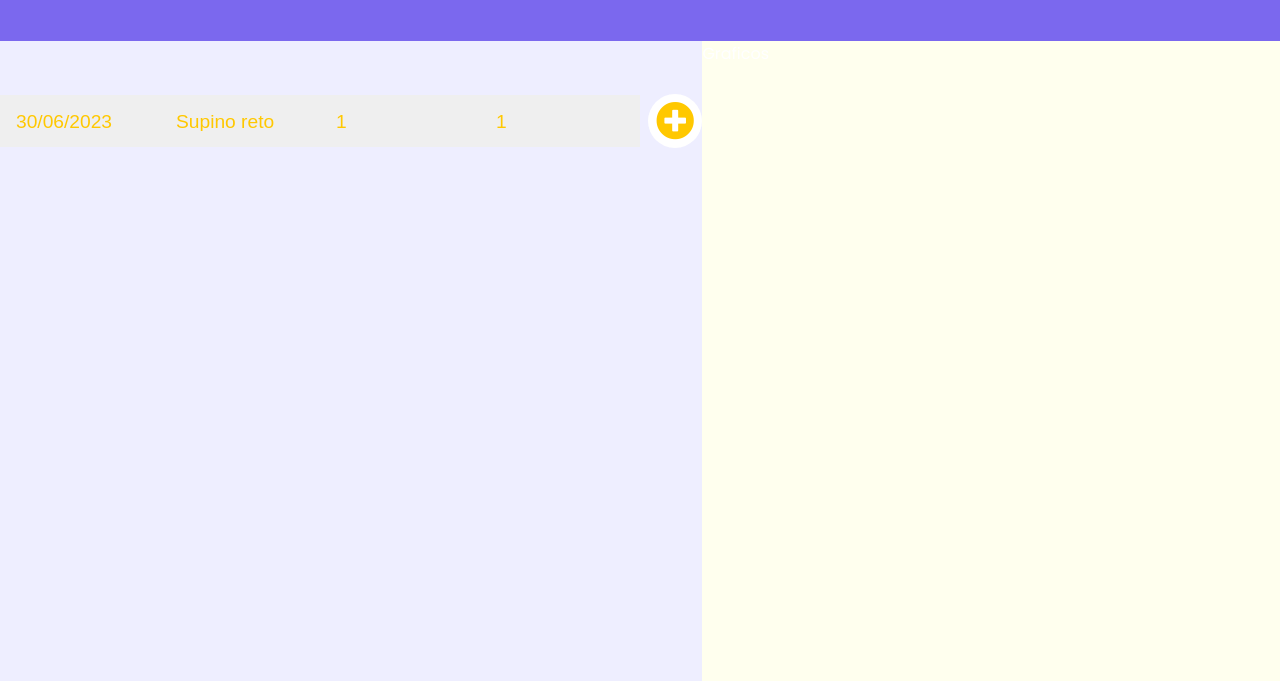
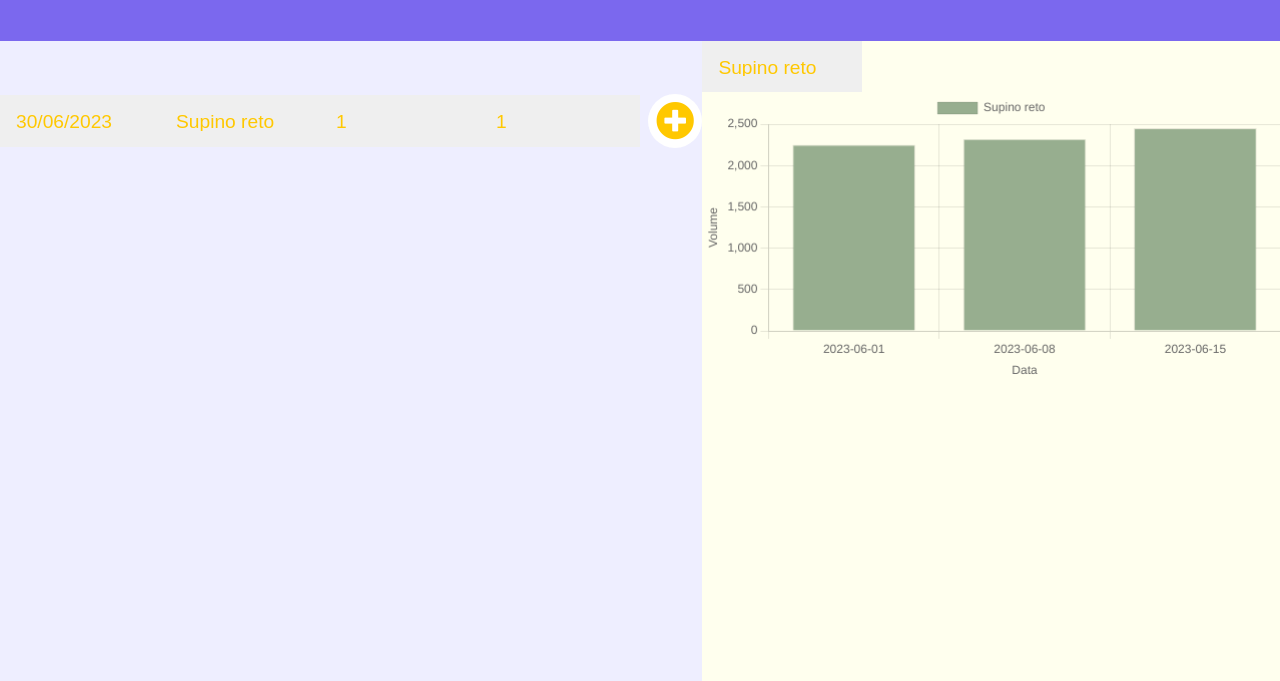
Before and after one commit to Andreivilla/ODAW-Trabalho-final, a plain HTML site: page front/index.html in a window 1280 px wide. Shown: the part 119-800 px from the top of the page. Drawn offline with nearby package versions, Linux system fonts and the light colour scheme.

Commit message:
graficos

```diff
--- /dev/null
+++ b/front/graphScript.js
@@ -0,0 +1,108 @@
+    // Função para fazer a requisição do arquivo JSON
+    function loadJSON(callback) {
+        const xobj = new XMLHttpRequest();
+        xobj.overrideMimeType("application/json");
+        xobj.open("GET", "servidorquedevemandar/exercicios.json", true);
+        xobj.onreadystatechange = function() {
+          if (xobj.readyState === 4 && xobj.status === 200) {
+            callback(xobj.responseText);
+          }
+        };
+        xobj.send(null);
+      }
+
+      // Função para criar o gráfico com base nos dados do JSON
+      function createChart(jsonData, exercicio) {
+        // Dados do JSON
+        const data = JSON.parse(jsonData);
+
+        // Encontrar o objeto do exercício selecionado
+        const exercicioData = data.historico_cargas.find(item => item.nome === exercicio);
+
+        // Obter as datas e volumes do exercício selecionado
+        const datas = exercicioData.datas;
+        const volumes = exercicioData.volume;
+
+        // Verificar se o gráfico já existe e destruí-lo antes de criar um novo
+        const existingChart = Chart.getChart("myChart");
+        if (existingChart) {
+          existingChart.destroy();
+        }
+
+        // Criar gráfico de colunas
+        const ctx = document.getElementById("myChart").getContext("2d");
+        new Chart(ctx, {
+          type: "bar",
+          data: {
+            labels: datas,
+            datasets: [{
+              label: exercicio,
+              data: volumes,
+              backgroundColor: getRandomColor(), // Função auxiliar para gerar cores aleatórias
+              borderWidth: 1
+            }]
+          },
+          options: {
+            responsive: true,
+            title: {
+              display: true,
+              text: "Volume de cargas por exercício"
+            },
+            scales: {
+              y: {
+                beginAtZero: true,
+                title: {
+                  display: true,
+                  text: "Volume"
+                }
+              },
+              x: {
+                title: {
+                  display: true,
+                  text: "Data"
+                }
+              }
+            }
+          }
+        });
+      }
+
+      // Função auxiliar para gerar cores aleatórias
+      function getRandomColor() {
+        const letters = "0123456789ABCDEF";
+        let color = "#";
+        for (let i = 0; i < 6; i++) {
+          color += letters[Math.floor(Math.random() * 16)];
+        }
+        return color;
+      }
+
+      // Função para atualizar o gráfico quando o exercício selecionado é alterado
+      function updateChart() {
+        const exercicioSelect = document.getElementById("exercicioSelect");
+        const exercicioSelecionado = exercicioSelect.value;
+
+        // Carregar o JSON e criar o gráfico com base no exercício selecionado
+        loadJSON(function(response) {
+          createChart(response, exercicioSelecionado);
+        });
+      }
+
+      // Carregar o JSON e criar o gráfico inicial com base nos exercícios disponíveis
+      loadJSON(function(response) {
+        const exercicioSelect = document.getElementById("exercicioSelect");
+        const data = JSON.parse(response);
+        const exercicios = data.historico_cargas;
+
+        // Preencher o seletor com as opções de exercício
+        exercicios.forEach(function(exercicio) {
+          const option = document.createElement("option");
+          option.value = exercicio.nome;
+          option.text = exercicio.nome;
+          exercicioSelect.appendChild(option);
+        });
+
+        // Selecionar o primeiro exercício por padrão
+        const exercicioSelecionado = exercicioSelect.value;
+        createChart(response, exercicioSelecionado);
+      });
--- a/front/index.html
+++ b/front/index.html
@@ -50,9 +50,14 @@
             </div>
         </div>
 
-        <div class="right">Graficos</div>
+        <div class="right">
+          <select id="exercicioSelect" onchange="updateChart()">
+          </select>
+          <canvas id="myChart"></canvas>
+        </div>
     </div>
-
+    <script src="https://cdn.jsdelivr.net/npm/chart.js"></script>
+    <script src="./graphScript.js"></script>
     <script src="./inputScript.js"></script>
     <script src="./script.js"></script>
 
--- /dev/null
+++ b/front/servidorquedevemandar/exercicios.json
@@ -0,0 +1,24 @@
+{
+    "historico_cargas": [
+      {
+        "nome": "Supino reto",
+        "datas": ["2023-06-01", "2023-06-08", "2023-06-15"],
+        "volume": [2250, 2320, 2450]
+      },
+      {
+        "nome": "Supino inclinado",
+        "datas": ["2023-06-03", "2023-06-10", "2023-06-17"],
+        "volume": [1920, 2025, 2100]
+      },
+      {
+        "nome": "Supino declinado",
+        "datas": ["2023-06-05", "2023-06-12", "2023-06-19"],
+        "volume": [1950, 2080, 2240]
+      },
+      {
+        "nome": "Crossover",
+        "datas": ["2023-06-07", "2023-06-14", "2023-06-21"],
+        "volume": [1260, 1330, 1420]
+      }
+    ]
+}
```
